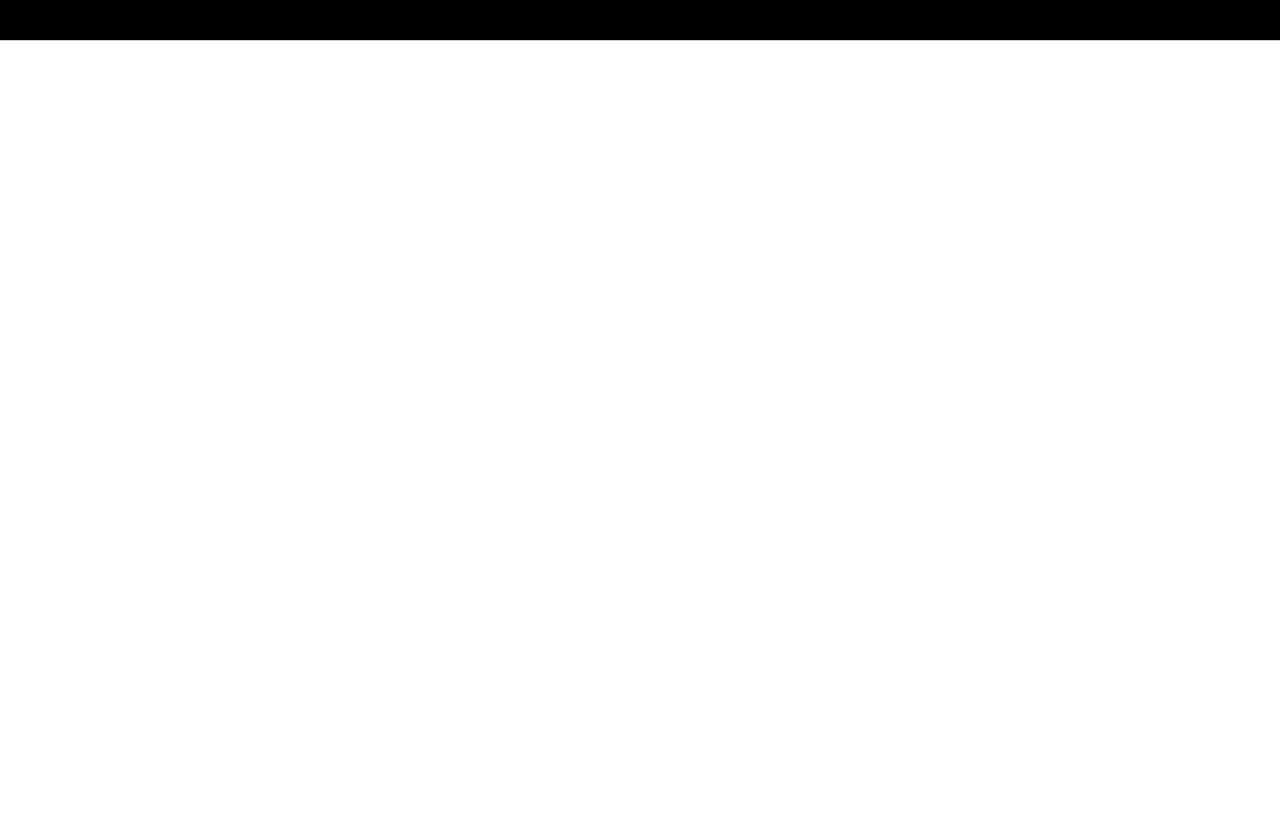
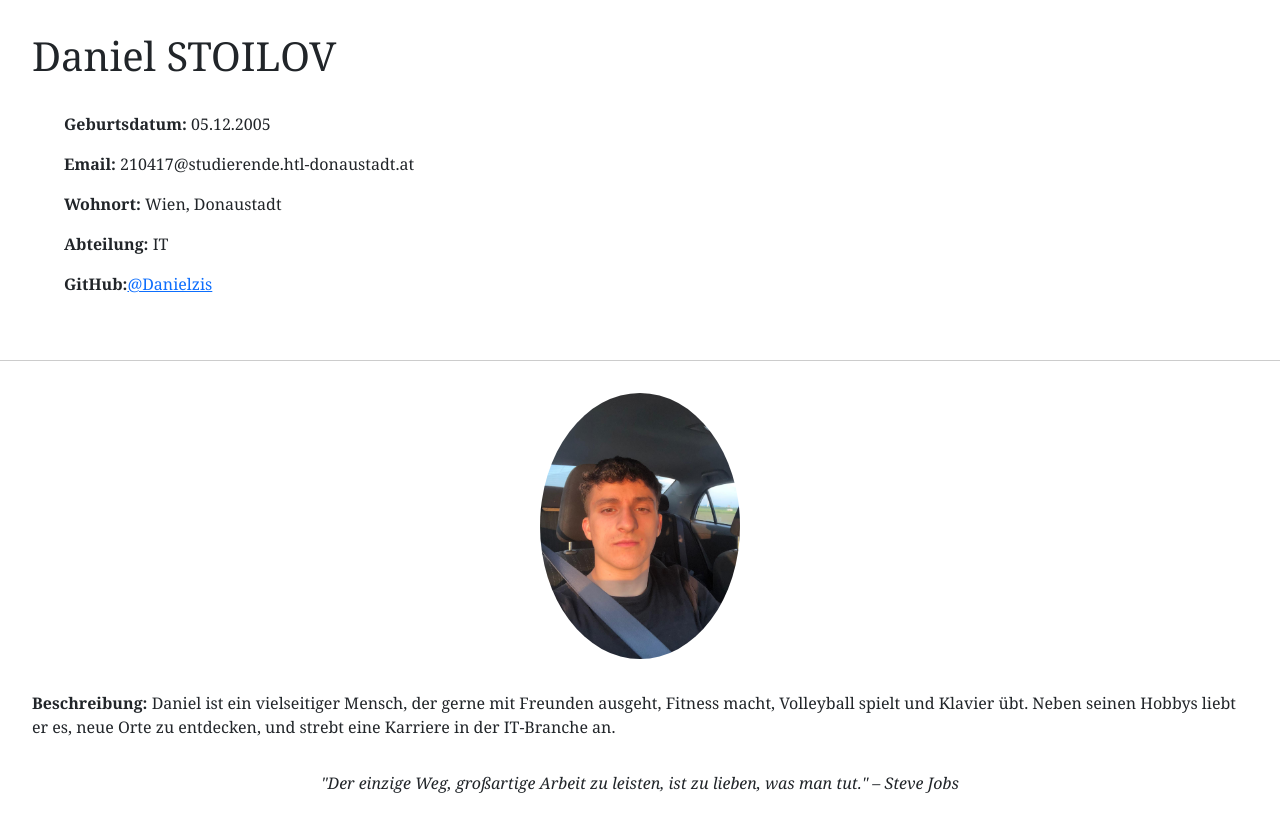
Before and after one commit to mahies/4ahitn_24, an Angular app: page /aboutMeSTOILOV in a window 1280 px wide. Before the commit the page ends 800 px from the top, so only its background shows below. Built offline with nearby package versions, Linux system fonts and the light colour scheme.

Commit message:
Über mich weitergearbeitet

```diff
--- a/package.json
+++ b/package.json
@@ -18,6 +18,7 @@
     "@angular/platform-browser": "^19.0.0",
     "@angular/platform-browser-dynamic": "^19.0.0",
     "@angular/router": "^19.0.0",
+    "bootstrap": "^5.3.3",
     "rxjs": "~7.8.0",
     "tslib": "^2.3.0",
     "zone.js": "~0.15.0"
--- a/src/app/page-about-me-stoilov/page-about-me-stoilov.component.html
+++ b/src/app/page-about-me-stoilov/page-about-me-stoilov.component.html
@@ -1,37 +1,87 @@
 <!DOCTYPE html>
 <html lang="de">
 <head>
-  <title>Daniel Stoilov</title>
+  <title>About Daniel Stoilov</title>
   <style>
+    :root {
+      --main-color: #4caf50; /* Einzigartige Farbe */
+      --text-color: #ffffff; /* Textfarbe */
+      --secondary-color: #333333;
+    }
+
     body {
-      font-family: 'Arial', Times;
-      background-color: dodgerblue;
+      font-family: 'Georgia', serif; /* Besonderer Schriftstil */
+      background-color: var(--main-color);
+      color: var(--text-color);
+      margin: 0;
+      padding: 0;
     }
 
     header {
-      background-color: #000000;
-      padding: 20px;
+      background-color: var(--secondary-color);
+      color: var(--text-color);
+      padding: 2rem;
       border-bottom: 1px solid #ccc;
     }
+
     header h1 {
       margin-top: 0;
     }
-    .contact-info {
-      margin-top: 20px;
+
+    .contact-info, .description, .quote {
+      margin: 2rem;
     }
-    .contact-info p {
-      margin-bottom: 10px;
+
+    .contact-info p, .description p {
+      margin: 1rem 0;
     }
+
     .quote {
+      font-style: italic;
       text-align: center;
-      font-style: italic;
-      margin-top: 30px;
+    }
+
+    .contact-info .last-name {
+      text-transform: uppercase; /* Nachname in Blockschrift */
+    }
+
+    .profile-image {
+      display: block;
+      max-width: 200px;
+      border-radius: 50%; /* Runde Form für das Bild */
+      margin: 2rem auto;
+      border: 3px solid var(--text-color);
+    }
+
+    @media (max-width: 768px) {
+      header, .contact-info, .description, .quote {
+        padding: 1rem;
+        margin: 1rem;
+      }
     }
   </style>
 </head>
 <body>
 <header>
+  <h1>{{firstName}} <span class="last-name">{{lastName}}</span></h1>
+  <div class="contact-info">
+    <p><strong>Geburtsdatum:</strong> {{birthDate}}</p>
+    <p><strong>Email:</strong> {{email}}</p>
+    <p><strong>Wohnort:</strong> Wien, Donaustadt</p>
+    <p><strong>Abteilung:</strong> IT</p>
+    <p><strong>GitHub:</strong> <a href="https://github.com/Danielzis" target="_blank">{{github}}</a></p>
+  </div>
+</header>
 
-</header>
+<!-- Profilbild -->
+<img src="{{profileImage}}" alt="Profilbild von {{firstName}}" class="profile-image">
+
+<div class="description">
+  <p><strong>Beschreibung:</strong> Daniel ist ein vielseitiger Mensch, der gerne mit Freunden ausgeht, Fitness macht, Volleyball spielt und Klavier übt. Neben seinen Hobbys liebt er es, neue Orte zu entdecken, und strebt eine Karriere in der IT-Branche an.</p>
+</div>
+
+<div class="quote">
+  <p>"Der einzige Weg, großartige Arbeit zu leisten, ist zu lieben, was man tut." – Steve Jobs</p>
+</div>
 </body>
 </html>
--- a/src/app/page-about-me-stoilov/page-about-me-stoilov.component.ts
+++ b/src/app/page-about-me-stoilov/page-about-me-stoilov.component.ts
@@ -7,5 +7,10 @@
   styleUrl: './page-about-me-stoilov.component.scss'
 })
 export class PageAboutMeStoilovComponent {
-
+  firstName : string = "Daniel";
+  lastName : string = "STOILOV"
+  email: string = "210417@studierende.htl-donaustadt.at";
+  github: string = "@Danielzis";
+  birthDate : string = "05.12.2005";
+  profileImage : string = "assets-STOILOV/Ich.jpg";
 }
```
Also changed, not shown: public/assets-STOILOV/Ich.jpg (added), 1 other file (tests, documents, lock files or other folders).
